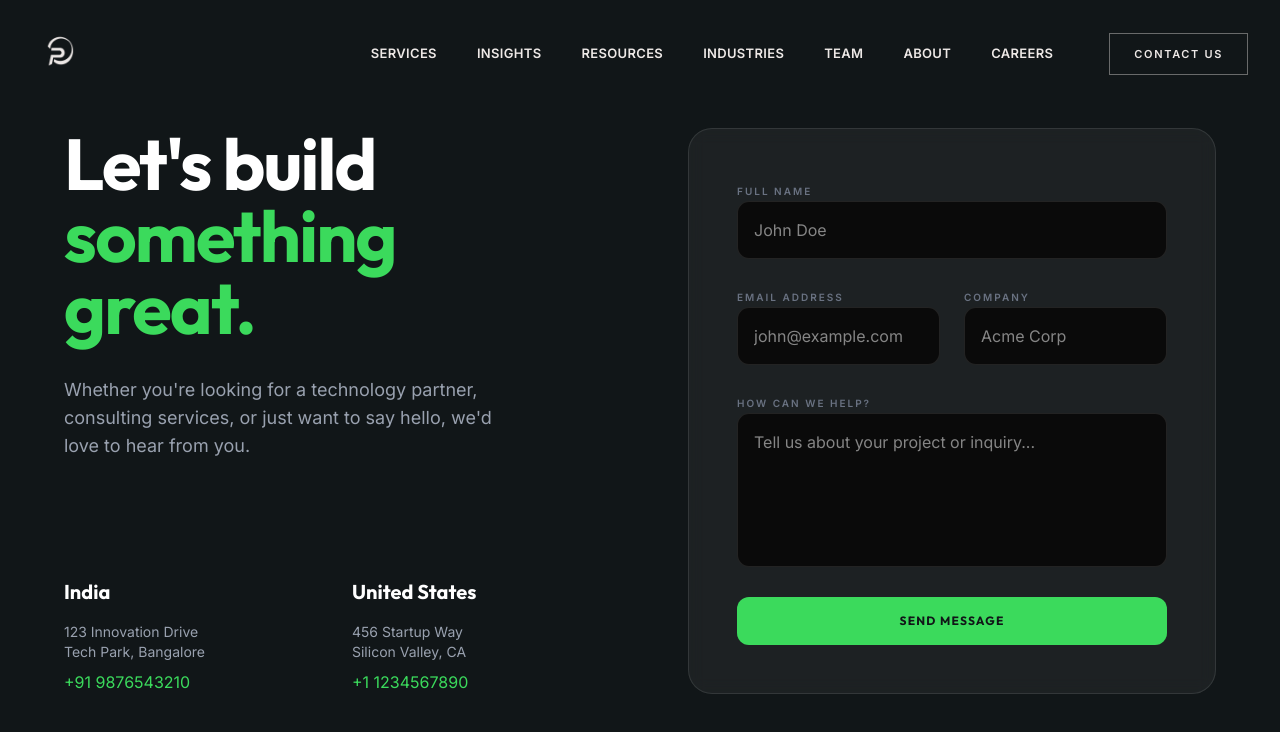
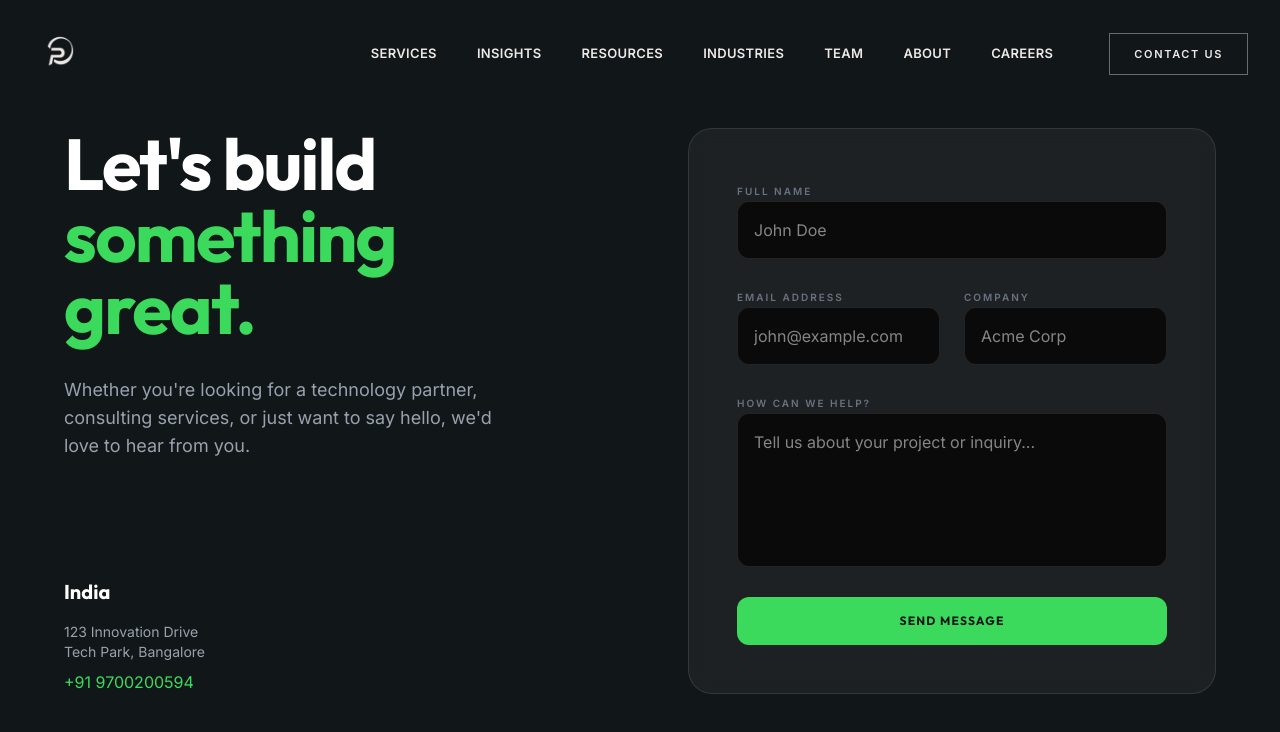
Before and after one commit to SouravKumar6685/primesource, a React (Vite) app: page /contact in a window 1280 px wide. Shown: the top 732 px of the page. Built offline with nearby package versions, Linux system fonts and the light colour scheme.

Commit message:
Added Feature for what we think

```diff
--- a/src/components/ContactPage.tsx
+++ b/src/components/ContactPage.tsx
@@ -42,14 +42,10 @@ const ContactPage: React.FC = () => {
                         <div className="grid grid-cols-1 sm:grid-cols-2 gap-12 mt-auto">
                             <div>
                                 <h3 className="font-['Outfit'] font-bold text-xl mb-4">India</h3>
-                                <p className="text-gray-400 text-sm mb-2">123 Innovation Drive<br/>Tech Park, Bangalore</p>
-                                <a href="tel:+919876543210" className="text-[#3bda5c] hover:opacity-80 transition-opacity">+91 9876543210</a>
+                                <p className="text-gray-400 text-sm mb-2">123 Innovation Drive<br />Tech Park, Bangalore</p>
+                                <a href="tel:+919700200594" className="text-[#3bda5c] hover:opacity-80 transition-opacity">+91 9700200594</a>
                             </div>
-                            <div>
-                                <h3 className="font-['Outfit'] font-bold text-xl mb-4">United States</h3>
-                                <p className="text-gray-400 text-sm mb-2">456 Startup Way<br/>Silicon Valley, CA</p>
-                                <a href="tel:+11234567890" className="text-[#3bda5c] hover:opacity-80 transition-opacity">+1 1234567890</a>
-                            </div>
+
                         </div>
                     </div>
 
--- a/src/components/Footer.tsx
+++ b/src/components/Footer.tsx
@@ -146,14 +146,10 @@ const Footer: React.FC = () => {
                                 <h5 className="font-['Outfit'] font-bold text-sm mb-4">{city}</h5>
                                 {city === "India" && (
                                     <a href="tel:4252013713" className="text-[#3bda5c] font-['Inter'] text-xs hover:opacity-70 transition-opacity">
-                                        +91 9876543210
+                                        +91 9700200594
                                     </a>
                                 )}
-                                {city === "United States" && (
-                                    <a href="tel:4252013713" className="text-[#3bda5c] font-['Inter'] text-xs hover:opacity-70 transition-opacity">
-                                        +1 1234567890
-                                    </a>
-                                )}
+
                             </div>
                         ))}
                     </div>
--- a/src/lib/api.ts
+++ b/src/lib/api.ts
@@ -184,6 +184,14 @@ export const api = {
             }
             return data as Insight;
         },
+        async getById(id: string): Promise<Insight | null> {
+            const { data, error } = await supabase.from('insights').select('*').eq('id', id).single();
+            if (error) {
+                if (error.code === 'PGRST116' || error.code === '22P02') return null;
+                throw new Error(error.message);
+            }
+            return data as Insight;
+        },
         async save(insight: Insight): Promise<Insight> {
             const payload = { ...insight };
             if (!payload.id) delete payload.id;
```
Also changed, not shown: src/components/InsightDetail.tsx (+7 -4 lines).
